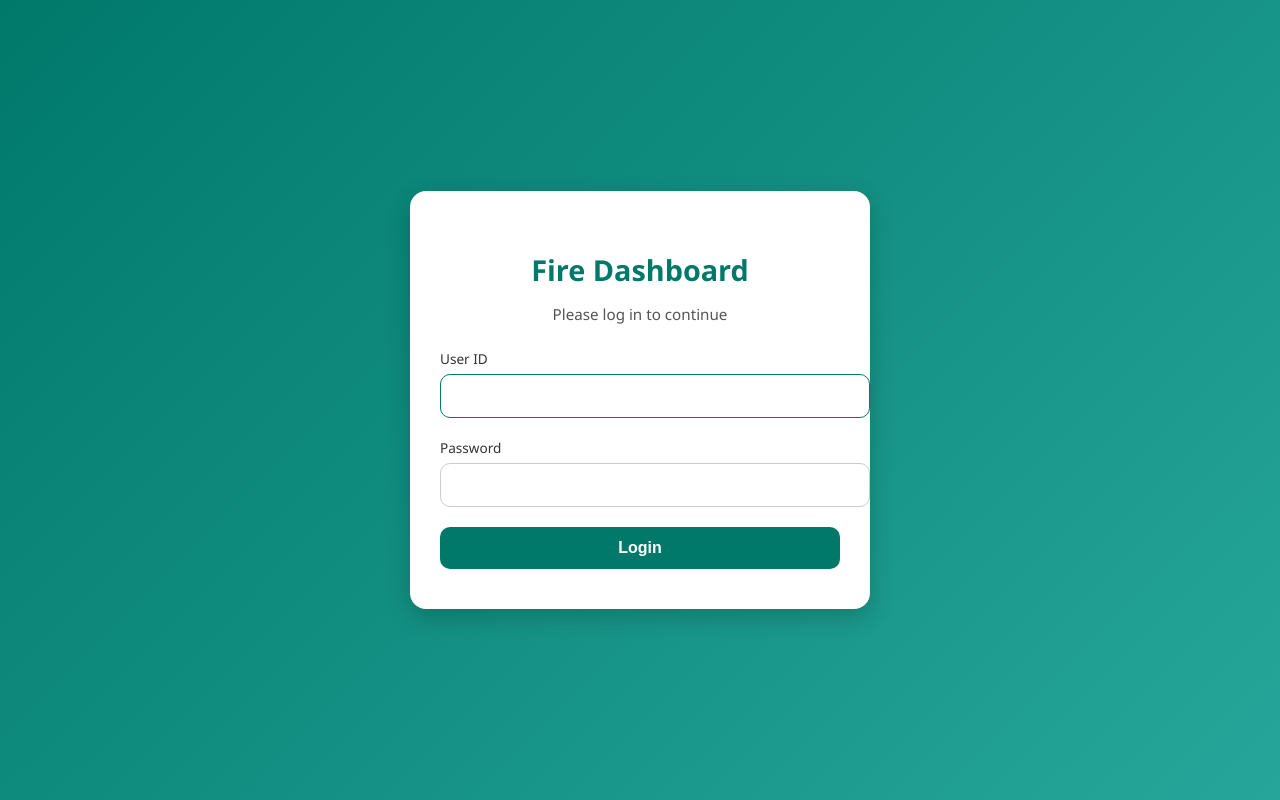
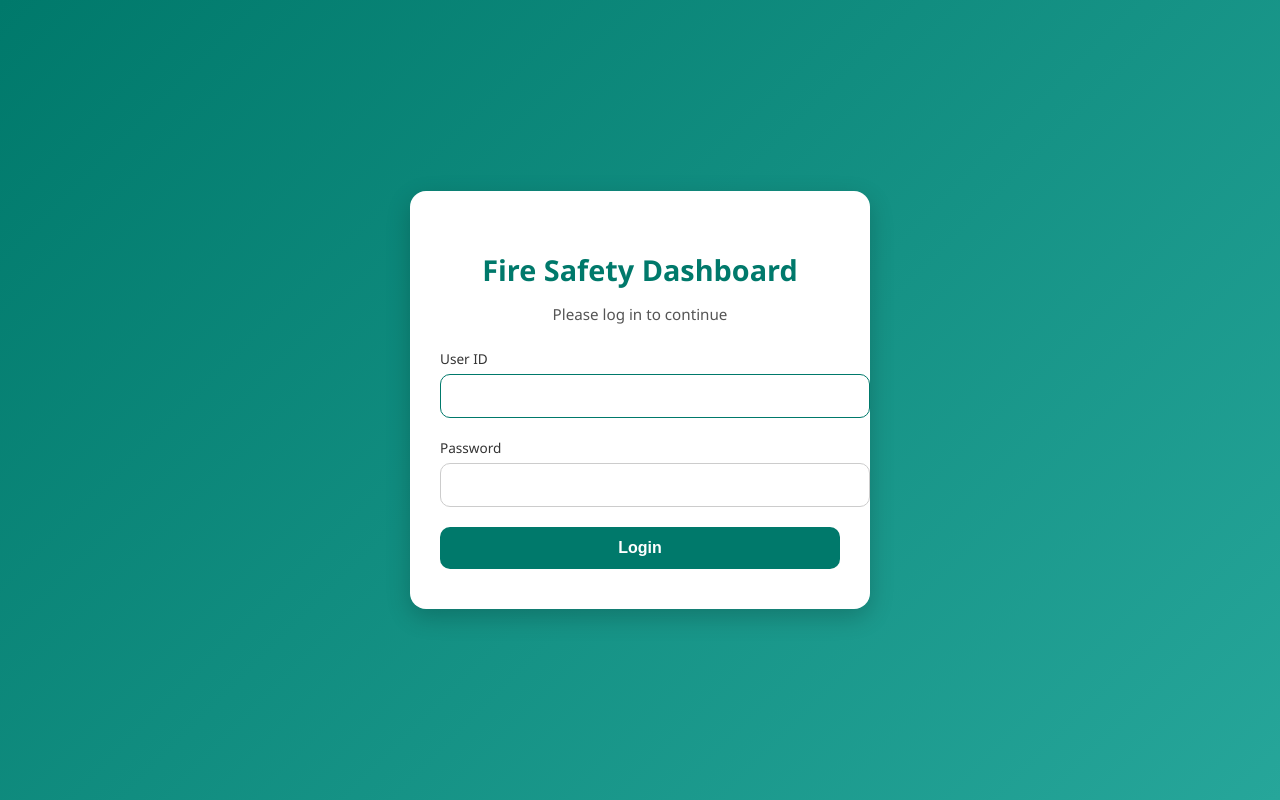
Before and after one commit to Vimicro86/Vimicrosystems-dashboard-fire, a plain HTML site: page index.html in a window 1280 px wide. Drawn offline with Linux system fonts and the light colour scheme.

Commit message:
Update index.html

```diff
--- a/index.html
+++ b/index.html
@@ -3,7 +3,7 @@
 <head>
   <meta charset="utf-8" />
   <meta name="viewport" content="width=device-width,initial-scale=1" />
-  <title>Login - Fire Dashboard</title>
+  <title>Login - Fire Safety Dashboard</title>
   <style>
     body {
       margin: 0;
@@ -110,7 +110,7 @@
 </head>
 <body>
   <div class="login-box">
-    <h1>Fire Dashboard</h1>
+    <h1>Fire Safety Dashboard</h1>
     <p>Please log in to continue</p>
 
     <form id="loginForm" onsubmit="return handleSubmit(event)">
```
